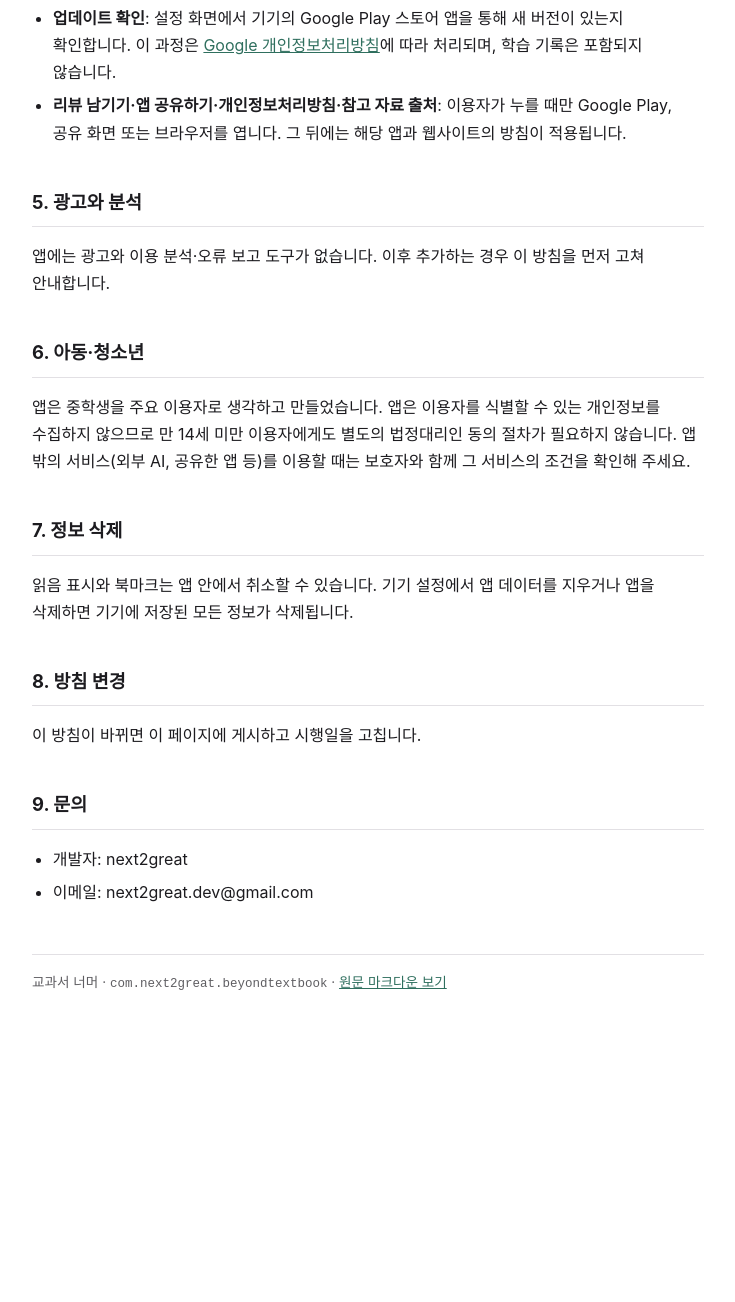
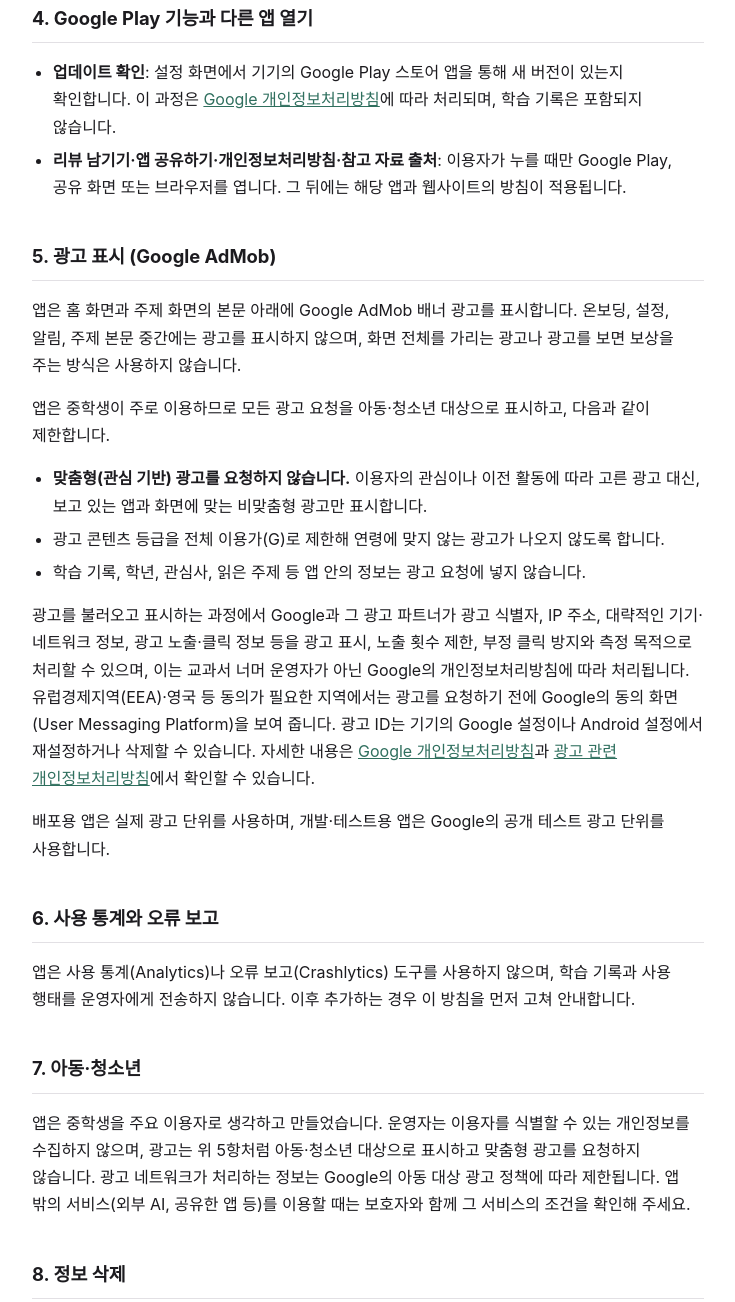
Before and after one commit to kjaewon/beyondtextbook-privacy, a plain HTML site: page index.html in a window 1280 px wide. Shown: the part 1095-2397 px from the top of the page, without its empty margins (272-1007 px from the left). Before the commit the page ends 2186 px from the top, so only its background shows below. Drawn offline with Linux system fonts and the light colour scheme.

Commit message:
Add Google AdMob section (child-directed, non-personalized ads)
Co-Authored-By: Claude Opus 5.5 <noreply@anthropic.com>

```diff
--- a/index.html
+++ b/index.html
@@ -52,20 +52,21 @@
 <body>
 <main>
   <h1>교과서 너머 개인정보처리방침</h1>
-  <p class="effective-date">시행일: 2026년 11월 18일</p>
+  <p class="effective-date">시행일: 2026년 11월 18일 · 개정일: 2026년 11월 19일</p>
 
 <p>교과서 너머(<code>com.next2great.beyondtextbook</code>, 이하 "앱")는 중학교 교과 개념이 생활과 진로에서 어떻게 쓰이는지
 탐구하는 Android 학습 앱입니다. 앱은 로그인이나 회원가입 기능이 없고, 운영자가 별도로 운영하는 서버가 없으며,
-학습 기록을 운영자에게 전송하지 않습니다. 모든 학습 자료는 앱 안에 들어 있어 인터넷 연결 없이 읽을 수 있습니다.</p>
+학습 기록을 운영자에게 전송하지 않습니다. 모든 학습 자료는 앱 안에 들어 있어 인터넷 연결 없이 읽을 수 있습니다.
+인터넷은 광고를 표시할 때 사용하며, 광고 네트워크(Google AdMob)는 아래 5항과 같이 기기 정보를 처리할 수 있습니다.</p>
 <h2>1. 기기 안에만 저장하는 정보</h2>
-<p>앱은 이름, 이메일 주소, 전화번호, 연락처, 사진 또는 위치정보를 수집하지 않습니다.
+<p>앱 자체는 이름, 이메일 주소, 전화번호, 연락처, 사진 또는 위치정보를 수집하지 않습니다.
 이용자가 앱을 사용하면 다음 정보가 기기 내부의 앱 전용 저장공간에만 저장됩니다.</p>
 <ul>
 <li>고른 학년과 생활 속 관심사, 교과 탐색에서 마지막으로 고른 학년·과목</li>
 <li>북마크, 읽은 주제, 최근 본 주제, 사용한 AI 탐구 질문의 수준</li>
 <li>화면 테마, 본문 글자 크기, 오늘의 질문 알림 사용 여부와 시각, 온보딩 완료 여부</li>
 </ul>
-<p>이 정보는 추천과 학습 도감 등 앱 기능에만 쓰이며 기기 밖으로 보내지 않습니다. 앱은 Android 클라우드 백업과
+<p>이 정보는 추천과 학습 도감 등 앱 기능에만 쓰이며 기기 밖으로 보내지 않고, 광고 요청에도 포함되지 않습니다. 앱은 Android 클라우드 백업과
 기기 간 데이터 이전에서 제외되어 있어, 기기를 바꾸면 기록이 옮겨지지 않습니다.</p>
 <h2>2. 알림</h2>
 <p>이용자가 설정에서 "오늘의 질문 알림"을 켜면 정한 시각에 하루 한 번 알림을 보여 줍니다. 알림 내용은 기기 안의
@@ -82,18 +83,38 @@
 <li><strong>리뷰 남기기·앱 공유하기·개인정보처리방침·참고 자료 출처</strong>: 이용자가 누를 때만 Google Play, 공유 화면 또는
   브라우저를 엽니다. 그 뒤에는 해당 앱과 웹사이트의 방침이 적용됩니다.</li>
 </ul>
-<h2>5. 광고와 분석</h2>
-<p>앱에는 광고와 이용 분석·오류 보고 도구가 없습니다. 이후 추가하는 경우 이 방침을 먼저 고쳐 안내합니다.</p>
-<h2>6. 아동·청소년</h2>
-<p>앱은 중학생을 주요 이용자로 생각하고 만들었습니다. 앱은 이용자를 식별할 수 있는 개인정보를 수집하지 않으므로
-만 14세 미만 이용자에게도 별도의 법정대리인 동의 절차가 필요하지 않습니다. 앱 밖의 서비스(외부 AI, 공유한 앱 등)를
+<h2>5. 광고 표시 (Google AdMob)</h2>
+<p>앱은 홈 화면과 주제 화면의 본문 아래에 Google AdMob 배너 광고를 표시합니다. 온보딩, 설정, 알림, 주제 본문
+중간에는 광고를 표시하지 않으며, 화면 전체를 가리는 광고나 광고를 보면 보상을 주는 방식은 사용하지 않습니다.</p>
+<p>앱은 중학생이 주로 이용하므로 모든 광고 요청을 아동·청소년 대상으로 표시하고, 다음과 같이 제한합니다.</p>
+<ul>
+<li><strong>맞춤형(관심 기반) 광고를 요청하지 않습니다.</strong> 이용자의 관심이나 이전 활동에 따라 고른 광고 대신, 보고 있는
+  앱과 화면에 맞는 비맞춤형 광고만 표시합니다.</li>
+<li>광고 콘텐츠 등급을 전체 이용가(G)로 제한해 연령에 맞지 않는 광고가 나오지 않도록 합니다.</li>
+<li>학습 기록, 학년, 관심사, 읽은 주제 등 앱 안의 정보는 광고 요청에 넣지 않습니다.</li>
+</ul>
+<p>광고를 불러오고 표시하는 과정에서 Google과 그 광고 파트너가 광고 식별자, IP 주소, 대략적인 기기·네트워크 정보,
+광고 노출·클릭 정보 등을 광고 표시, 노출 횟수 제한, 부정 클릭 방지와 측정 목적으로 처리할 수 있으며, 이는
+교과서 너머 운영자가 아닌 Google의 개인정보처리방침에 따라 처리됩니다. 유럽경제지역(EEA)·영국 등 동의가 필요한
+지역에서는 광고를 요청하기 전에 Google의 동의 화면(User Messaging Platform)을 보여 줍니다. 광고 ID는 기기의
+Google 설정이나 Android 설정에서 재설정하거나 삭제할 수 있습니다. 자세한 내용은
+<a href="https://policies.google.com/privacy">Google 개인정보처리방침</a>과
+<a href="https://policies.google.com/technologies/ads">광고 관련 개인정보처리방침</a>에서 확인할 수 있습니다.</p>
+<p>배포용 앱은 실제 광고 단위를 사용하며, 개발·테스트용 앱은 Google의 공개 테스트 광고 단위를 사용합니다.</p>
+<h2>6. 사용 통계와 오류 보고</h2>
+<p>앱은 사용 통계(Analytics)나 오류 보고(Crashlytics) 도구를 사용하지 않으며, 학습 기록과 사용 행태를 운영자에게
+전송하지 않습니다. 이후 추가하는 경우 이 방침을 먼저 고쳐 안내합니다.</p>
+<h2>7. 아동·청소년</h2>
+<p>앱은 중학생을 주요 이용자로 생각하고 만들었습니다. 운영자는 이용자를 식별할 수 있는 개인정보를 수집하지 않으며,
+광고는 위 5항처럼 아동·청소년 대상으로 표시하고 맞춤형 광고를 요청하지 않습니다. 광고 네트워크가 처리하는 정보는
+Google의 아동 대상 광고 정책에 따라 제한됩니다. 앱 밖의 서비스(외부 AI, 공유한 앱 등)를
 이용할 때는 보호자와 함께 그 서비스의 조건을 확인해 주세요.</p>
-<h2>7. 정보 삭제</h2>
+<h2>8. 정보 삭제</h2>
 <p>읽음 표시와 북마크는 앱 안에서 취소할 수 있습니다. 기기 설정에서 앱 데이터를 지우거나 앱을 삭제하면 기기에 저장된
 모든 정보가 삭제됩니다.</p>
-<h2>8. 방침 변경</h2>
+<h2>9. 방침 변경</h2>
 <p>이 방침이 바뀌면 이 페이지에 게시하고 시행일을 고칩니다.</p>
-<h2>9. 문의</h2>
+<h2>10. 문의</h2>
 <ul>
 <li>개발자: next2great</li>
 <li>이메일: next2great.dev@gmail.com</li>
```
Also changed, not shown: 1 other file.
